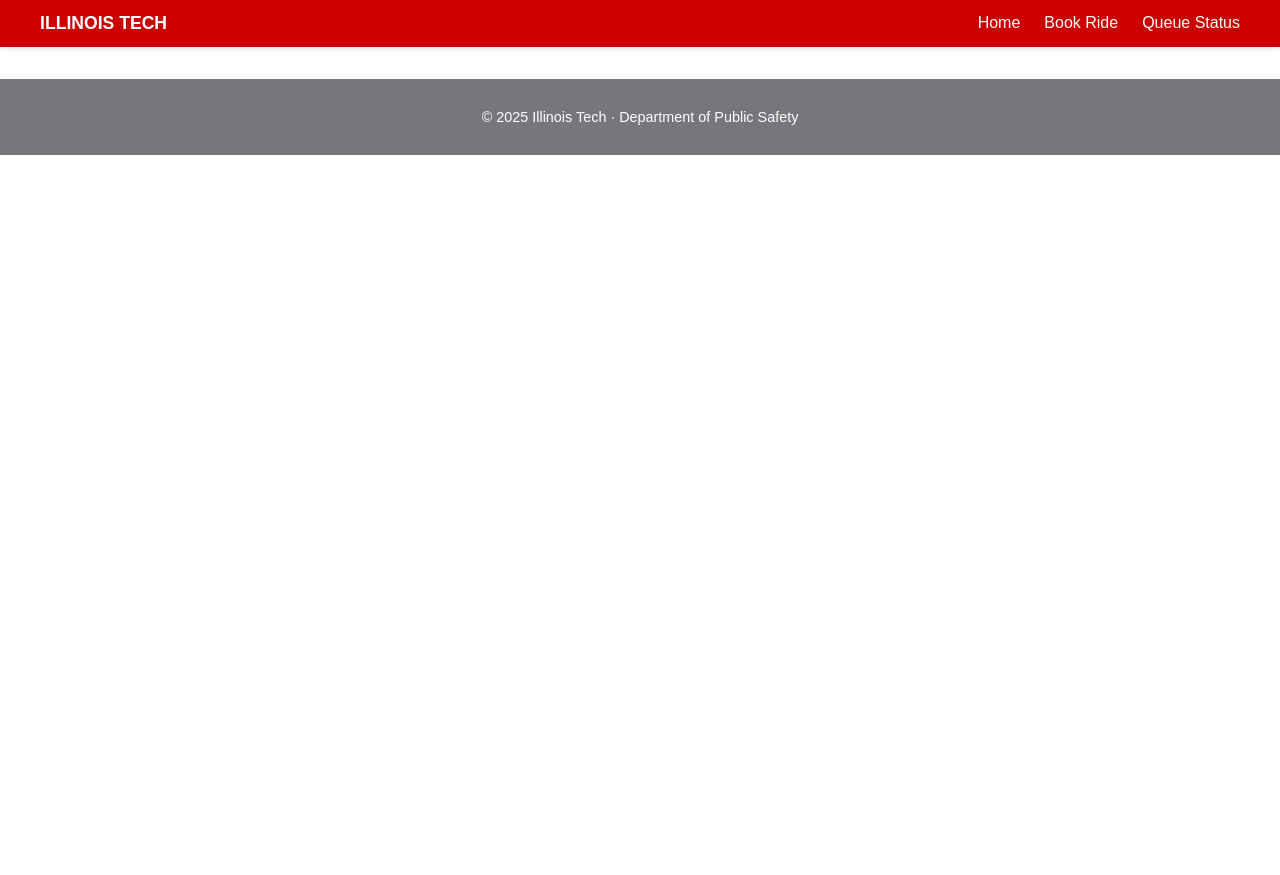
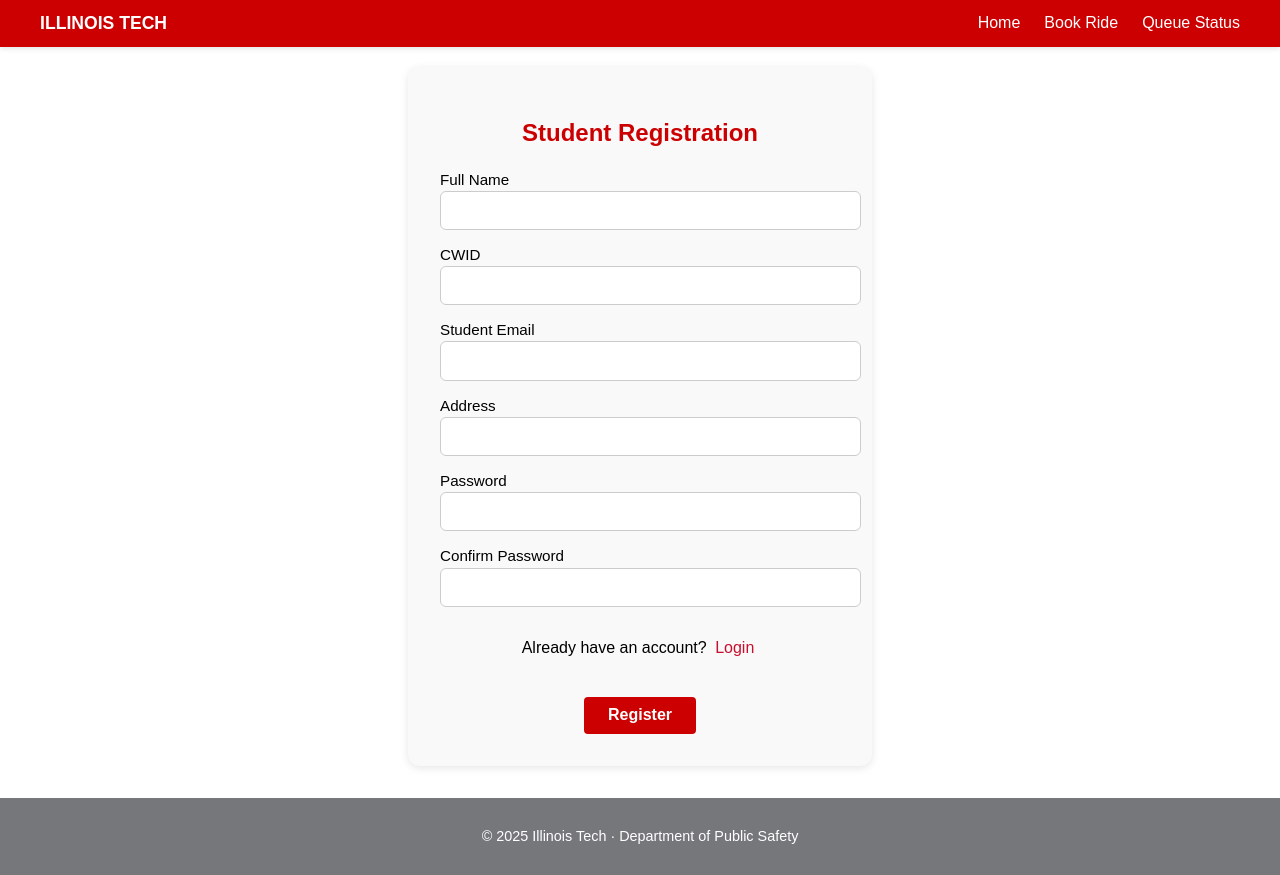
Before and after one commit to roshanverma06/public-safety-escort, a React (Create React App) app in the folder client/: page /register in a window 1280 px wide. Before the commit the page ends 800 px from the top, so only its background shows below. Built offline with nearby package versions, Linux system fonts and the light colour scheme.

Commit message:
Completed frontend of Login and Registration pages

```diff
--- a/client/src/App.css
+++ b/client/src/App.css
@@ -1,3 +1,10 @@
+body {
+  margin: 0;
+  padding-top: 80px;
+  font-family: 'Arial', sans-serif;
+  background-color: #f8f8f8;
+}
+
 .App {
   text-align: center;
 }
--- a/client/src/App.js
+++ b/client/src/App.js
@@ -9,6 +9,8 @@ import QueueStatus from './pages/QueueStatus';
 import OTP from './pages/OTP';
 import DriverDashboard from './pages/DriverDashboard';
 import AdminDashboard from './pages/AdminDashboard';
+import Register from './pages/Register';
+import ForgotPassword from './pages/ForgotPassword';
 
 function App() {
   return (
@@ -21,6 +23,8 @@ function App() {
         <Route path="/otp" element={<OTP />} />
         <Route path="/driver" element={<DriverDashboard />} />
         <Route path="/admin" element={<AdminDashboard />} />
+        <Route path="/register" element={<Register />} />
+        <Route path="/forgot-password" element={<ForgotPassword />} />
       </Routes>
       <Footer />
     </BrowserRouter>
--- a/client/src/components/Header.css
+++ b/client/src/components/Header.css
@@ -2,6 +2,7 @@
 .navbar {
   position: relative;
   width: 100%;
+  margin-bottom: 20px;
   background-color: #cc0000; /* IIT red */
   color: white;
   z-index: 1000;
--- a/client/src/pages/BookRide.css
+++ b/client/src/pages/BookRide.css
@@ -12,7 +12,6 @@
     color: #cc0000; /* IIT primary red */
     text-align: center;
     margin-bottom: 1.5rem;
-    margin-top: 4.5rem;
   }
 
   .bookride-form {
--- /dev/null
+++ b/client/src/pages/Login.css
@@ -0,0 +1,70 @@
+.login-container {
+    display: flex;
+    justify-content: center;
+    align-items: center;
+    min-height: calc(100vh - 80px); /* full height minus header */
+    padding-top: 1rem;
+  }
+
+
+  .login-form {
+    background-color: #f9f9f9;
+    padding: 2rem 2.5rem;
+    border-radius: 8px;
+    width: 100%;
+    max-width: 400px;
+    box-shadow: 0 0 10px rgba(0, 0, 0, 0.1);
+  }
+
+  .login-form h2 {
+    text-align: center;
+    color: #cc0000;
+    margin-bottom: 1.5rem;
+  }
+
+  .login-form label {
+    display: block;
+    margin-bottom: 1rem;
+    font-weight: bold;
+  }
+
+  .login-form input {
+    width: 100%;
+    padding: 10px;
+    margin-top: 0.3rem;
+    border-radius: 4px;
+    border: 1px solid #ccc;
+  }
+
+  .login-form button {
+    display: block;
+    margin: 1.5rem auto 0;
+    padding: 10px 20px;
+    background-color: #cc0000;
+    color: white;
+    border: none;
+    border-radius: 5px;
+    cursor: pointer;
+  }
+
+  .login-form button:hover {
+    background-color: #a80000;
+  }
+
+  .login-links {
+    margin-top: 1rem;
+    text-align: center;
+  }
+
+  .login-links a {
+    color: #c8102e; /* IIT red */
+    text-decoration: none;
+    margin: 0 0.25rem;
+    font-weight: 500;
+    transition: color 0.3s ease;
+  }
+
+  .login-links a:hover {
+    text-decoration: underline;
+    color: #a80000; /* darker red on hover */
+  }
--- a/client/src/pages/Login.js
+++ b/client/src/pages/Login.js
@@ -0,0 +1,51 @@
+import React, { useState } from 'react';
+import './Login.css';
+
+const Login = () => {
+  const [cwid, setCwid] = useState('');
+  const [password, setPassword] = useState('');
+
+  const handleSubmit = (e) => {
+    e.preventDefault();
+    // TODO: Replace with API call
+    console.log('Logging in with:', cwid, password);
+  };
+
+  return (
+    <div className="login-container">
+      <form className="login-form" onSubmit={handleSubmit}>
+        <h2>Student Login</h2>
+
+        <label>
+          CWID:
+          <input
+            type="text"
+            value={cwid}
+            onChange={(e) => setCwid(e.target.value)}
+            required
+          />
+        </label>
+
+        <label>
+          Password:
+          <input
+            type="password"
+            value={password}
+            onChange={(e) => setPassword(e.target.value)}
+            required
+          />
+        </label>
+        <div className="login-links">
+            <a href="/forgotpassword">Forgot Password?</a>
+            <span> | </span>
+            <a href="/register">Create Account</a>
+        </div>
+        <button type="submit">Login</button>
+      </form>
+
+
+    </div>
+  );
+};
+
+export default Login;
--- /dev/null
+++ b/client/src/pages/Register.css
@@ -0,0 +1,53 @@
+.register-container {
+    max-width: 400px;
+    margin: auto;
+    padding: 2rem;
+    background: #f9f9f9;
+    border-radius: 12px;
+    box-shadow: 0 2px 8px rgba(0,0,0,0.1);
+    font-family: 'Source Sans Pro', sans-serif;
+  }
+
+  .register-container h2 {
+    text-align: center;
+    margin-bottom: 1.5rem;
+    color: #cc0000;
+  }
+
+  .register-form {
+    display: flex;
+    flex-direction: column;
+    gap: 1rem;
+  }
+
+  .register-form label {
+    font-weight: 500;
+    font-size: 0.95rem;
+  }
+
+  .register-form input {
+    width: 100%;
+    padding: 0.6rem;
+    margin-top: 0.2rem;
+    border-radius: 6px;
+    border: 1px solid #ccc;
+    font-size: 1rem;
+  }
+
+  .register-form button {
+    background-color: #cc0000;
+    color: white;
+    padding: 0.6rem 1.5rem;
+    margin: 1.5rem auto 0;
+    border: none;
+    border-radius: 4px;
+    font-weight: bold;
+    cursor: pointer;
+    font-size: 1rem;
+    display: block;
+    width: fit-content;
+  }
+
+  .register-form button:hover {
+    background-color: #a80000;
+  }
--- /dev/null
+++ b/client/src/pages/Register.js
@@ -0,0 +1,72 @@
+import React, { useState } from 'react';
+import './Register.css';
+
+function Register() {
+  const [formData, setFormData] = useState({
+    name: '',
+    cwid: '',
+    email: '',
+    address: '',
+    password: '',
+    confirmPassword: '',
+  });
+
+  const handleChange = (e) => {
+    setFormData({
+      ...formData,
+      [e.target.name]: e.target.value,
+    });
+  };
+
+  const handleSubmit = (e) => {
+    e.preventDefault();
+    console.log('Registered student:', formData);
+    // You can send formData to the backend here
+  };
+
+  return (
+    <div className="register-container">
+      <h2>Student Registration</h2>
+      <form onSubmit={handleSubmit} className="register-form">
+        <label>
+          Full Name
+          <input type="text" name="name" value={formData.name} onChange={handleChange} required />
+        </label>
+
+        <label>
+          CWID
+          <input type="text" name="cwid" value={formData.cwid} onChange={handleChange} required />
+        </label>
+
+        <label>
+          Student Email
+          <input type="email" name="email" value={formData.email} onChange={handleChange} required />
+        </label>
+
+        <label>
+          Address
+          <input type="text" name="address" value={formData.address} onChange={handleChange} required />
+        </label>
+
+        <label>
+          Password
+          <input type="password" name="password" value={formData.password} onChange={handleChange} required />
+        </label>
+
+        <label>
+          Confirm Password
+          <input type="password" name="confirmPassword" value={formData.confirmPassword} onChange={handleChange} required />
+        </label>
+
+        <div className="login-links">
+            <span> Already have an account? </span>
+            <a href="/">Login</a>
+        </div>
+
+        <button type="submit">Register</button>
+      </form>
+    </div>
+  );
+}
+
+export default Register;
```
Also changed, not shown: client/src/index.css (+9 -0 lines), client/src/pages/ForgotPassword.js (added).
